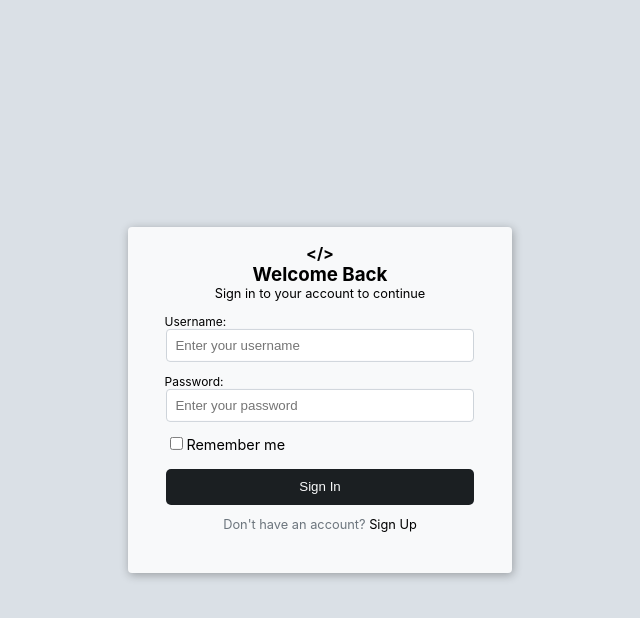
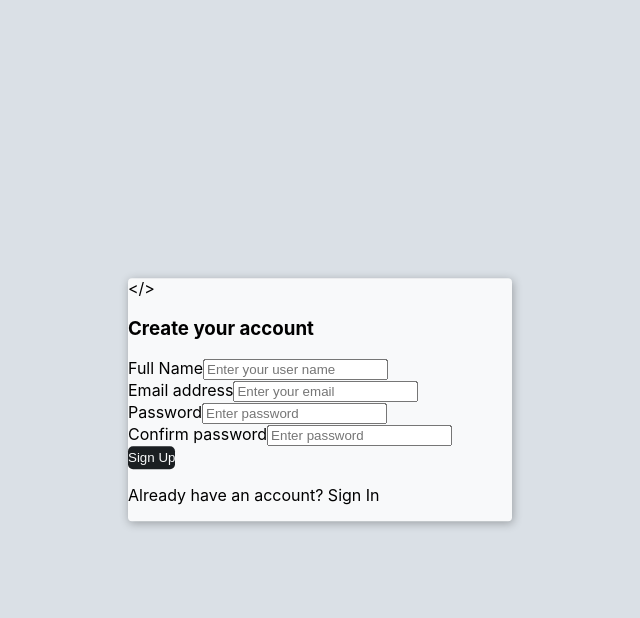
Before and after one commit to dandlp95/RecipeHub, a React (Create React App) app: page / in a window 1280 px wide. Both pictures are taken after a click on the element "Sign Up". Shown: the top 618 px of the page, without its empty margins (320-960 px from the left). Built offline with nearby package versions, Linux system fonts and the light colour scheme.

Commit message:
register page progress

```diff
--- a/src/app.tsx
+++ b/src/app.tsx
@@ -5,6 +5,7 @@ import { LoginData, RegisterData } from './customTypes/requestTypes'
 import FormContainer from './components/formContainer1'
 import { authData } from './customTypes/enumTypes'
 import LoginForm from './components/login'
+import RegisterForm from './components/register'
 import { authFormType } from './customTypes/enumTypes'
 
 const App: React.FunctionComponent = () => {
@@ -34,7 +35,9 @@ const App: React.FunctionComponent = () => {
   }, [token])
 
   /*FORM INPUT FIELDS FUNCTIONS*/
-  const handleLogin = (
+
+  // SIGN IN FUNCTION
+  const handleData = (
     authDataType: authData
   ): ChangeEventHandler<HTMLInputElement> => {
     return e => {
@@ -49,21 +52,32 @@ const App: React.FunctionComponent = () => {
 
   const signIn = () => {}
 
-  const signUpHandler = () => {}
+  const registerLoginSwitch = (formType: authFormType) => setFormType(formType)
 
   const rememberCheckbox = (isChecked: boolean) => {
     setIsRememberChecked(isChecked)
   }
 
+  //REGISTER FUNCTIONS
+  const register = () => {}
+
   return (
     <div className={appCSS.appCSS}>
       <FormContainer>
-        <LoginForm
-          handleLogin={handleLogin}
-          signIn={signIn}
-          isRememberChecked={rememberCheckbox}
-          signup={signUpHandler}
-        />
+        {formType === authFormType.login ? (
+          <LoginForm
+            handleLoginData={handleData}
+            signIn={signIn}
+            isRememberChecked={rememberCheckbox}
+            registerLoginSwitch={registerLoginSwitch}
+          />
+        ) : (
+          <RegisterForm
+            handleRegisterData={handleData}
+            register={register}
+            loginSwitch={registerLoginSwitch}
+          />
+        )}
       </FormContainer>
     </div>
   )
--- a/src/components/login.tsx
+++ b/src/components/login.tsx
@@ -1,15 +1,14 @@
 import React, { ChangeEventHandler, useEffect, useState } from 'react'
 import { useNavigate } from 'react-router-dom'
-import { LoginData, RegisterData } from '../customTypes/requestTypes'
-import { authData } from '../customTypes/enumTypes'
+import { authData, authFormType } from '../customTypes/enumTypes'
 import WideButton from './wideButton'
 import loginCSS from './styles/login.module.css'
 
 type Props = {
-  handleLogin: (authDataType: authData) => ChangeEventHandler<HTMLInputElement>
+  handleLoginData: (authDataType: authData) => ChangeEventHandler<HTMLInputElement>
   signIn: () => void
   isRememberChecked: (checked: boolean) => void
-  signup: () => void
+  registerLoginSwitch: (formType: authFormType) => void
 }
 
 const LoginForm: React.FunctionComponent<Props> = (props: Props) => {
@@ -28,25 +27,25 @@ const LoginForm: React.FunctionComponent<Props> = (props: Props) => {
       </div>
       <div className={loginCSS.inputFields}>
         <div className={loginCSS.loginUserName}>
-          <label htmlFor='loginuserName'>Username: </label>
+          <label htmlFor='loginuserName'>Username</label>
           <input
             required
             type='text'
             name='loginuserName'
             id='loginuserName'
             placeholder='Enter your username'
-            onChange={props.handleLogin(authData.username)}
+            onChange={props.handleLoginData(authData.username)}
           />
         </div>
         <div className={loginCSS.loginPassword}>
-          <label htmlFor='loginPassword'>Password: </label>
+          <label htmlFor='loginPassword'>Password</label>
           <input
             required
             type='text'
             name='loginPassword'
             id='loginPassword'
             placeholder='Enter your password'
-            onChange={props.handleLogin(authData.password)}
+            onChange={props.handleLoginData(authData.password)}
           />
         </div>
         <div className={loginCSS.rememberCheckbox}>
@@ -68,7 +67,12 @@ const LoginForm: React.FunctionComponent<Props> = (props: Props) => {
         <div className={loginCSS.signUpContainer}>
           <p>
             <span className={loginCSS.question}>Don't have an account?</span>{' '}
-            <span className={loginCSS.signUp} onClick={props.signup}>Sign Up</span>
+            <span
+              className={loginCSS.signUp}
+              onClick={() => props.registerLoginSwitch(authFormType.register)}
+            >
+              Sign Up
+            </span>
           </p>
         </div>
         {/*
--- a/src/components/register.tsx
+++ b/src/components/register.tsx
@@ -0,0 +1,85 @@
+import React, { useEffect, ChangeEventHandler } from 'react'
+import { authData, authFormType } from '../customTypes/enumTypes'
+import WideButton from './wideButton'
+import registerCSS from './styles/register.module.css'
+
+type Props = {
+  handleRegisterData: (
+    authDataType: authData
+  ) => ChangeEventHandler<HTMLInputElement>
+  register: () => void
+  loginSwitch: (formType: authFormType) => void
+}
+
+const RegisterForm: React.FunctionComponent<Props> = (props: Props) => {
+  return (
+    <div className={registerCSS.registerMain}>
+      <div className={registerCSS.formHeader}>
+        <div className={registerCSS.headerIcon}>{'</>'}</div>
+        <h3>Create your account</h3>
+      </div>
+      <div className={registerCSS.formMain}>
+        <div className={registerCSS.registerUserName}>
+          <label htmlFor='registerUserName'>Full Name</label>
+          <input
+            required
+            type='text'
+            name='registerUserName'
+            id='registerUserName'
+            placeholder='Enter your user name'
+            onChange={props.handleRegisterData(authData.username)}
+          />
+        </div>
+        <div className={registerCSS.registerEmail}>
+          <label htmlFor='registerEmail'>Email address</label>
+          <input
+            required
+            type='text'
+            name='registerEmail'
+            id='registerEmail'
+            placeholder='Enter your email'
+            onChange={props.handleRegisterData(authData.email)}
+          />
+        </div>
+        <div className={registerCSS.registerPassword}>
+          <label htmlFor='registerPassword'>Password</label>
+          <input
+            required
+            type='text'
+            name='registerPassword'
+            id='registerPassword'
+            placeholder='Enter password'
+            onChange={props.handleRegisterData(authData.password)}
+          />
+        </div>
+        <div className={registerCSS.registerConfirmPassword}>
+          <label htmlFor='registerConfirmPassword'>Confirm password</label>
+          <input
+            required
+            type='text'
+            name='registerConfirmPassword'
+            id='registerConfirmPassword'
+            placeholder='Enter password'
+            onChange={props.handleRegisterData(authData.confirmPassword)}
+          />
+        </div>
+      </div>
+      <div className={registerCSS.buttonSection}>
+        <WideButton clickAction={props.register}>Sign Up</WideButton>
+      </div>
+      <div className={registerCSS.SignInSwitch}>
+        <p>
+          <span className={registerCSS.signIn1}>Already have an account? </span>
+          <span
+            className={registerCSS.signIn2}
+            onClick={() => props.loginSwitch(authFormType.login)}
+          >
+            Sign In
+          </span>
+        </p>
+      </div>
+    </div>
+  )
+}
+
+export default RegisterForm
--- a/src/customTypes/enumTypes.ts
+++ b/src/customTypes/enumTypes.ts
@@ -1,12 +1,13 @@
 enum authData {
+  email = 'email',
   username = 'username',
   password = 'password',
-  email = 'email'
+  confirmPassword = 'confirmPassword'
 }
 
 enum authFormType {
-    login = 'login',
-    register = 'register'
+  login = 'login',
+  register = 'register'
 }
 
 export { authData, authFormType }
```
